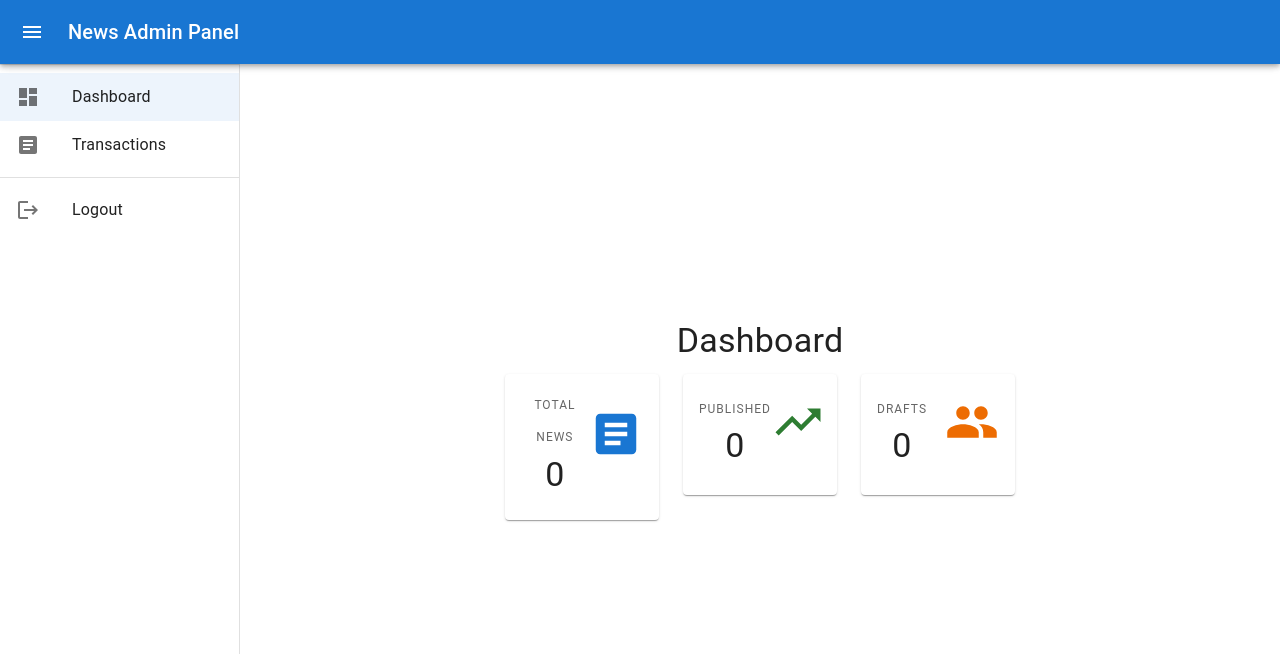
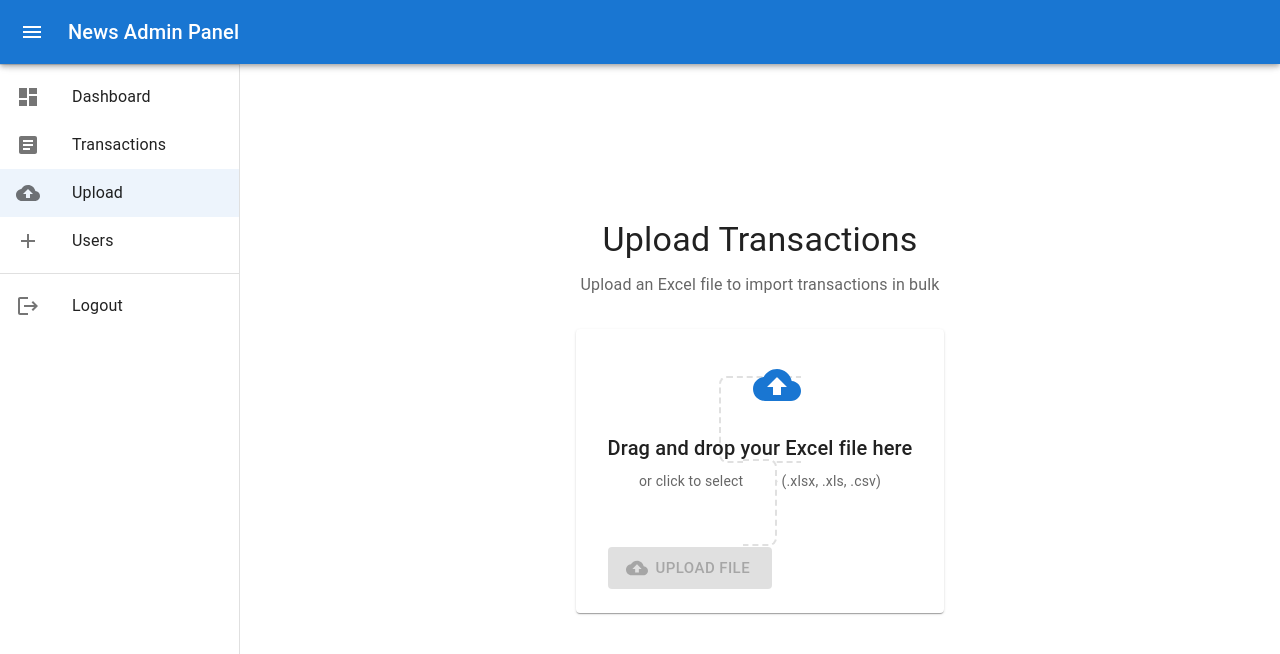
Before and after one commit to PauloAlmeidaBrasa/admin-transaction-front, a React (Vite) app: page /upload in a window 1280 px wide. Before the commit this address led to /. Shown: the top 654 px of the page. Built offline with nearby package versions, Linux system fonts and the light colour scheme; sample sign-in values are in the browser's storage.

Commit message:
feat: adding upload page e routine

```diff
--- a/src/App.jsx
+++ b/src/App.jsx
@@ -10,6 +10,7 @@ import Layout from './components/Layout/layout';
 import Login from './pages/login/login';
 import TransactionList from './pages/transactions/transactionList'
 import TransactionEdit from './pages/transactions/transactionEdit';
+import Upload from './pages/upload/upload';
 
 
 
@@ -49,15 +50,10 @@ function App() {
           <>
             <Route path="/" element={<Layout><Dashboard /></Layout>} />
             <Route path="/transactions" element={<Layout><TransactionList /></Layout>} />
+            <Route path="/upload" element={<Layout><Upload /></Layout>} />
             {/* <Route path="/news/create" element={<Layout><NewsCreate /></Layout>} /> */}
             <Route path="/transaction/update/:id" element={<Layout><TransactionEdit /></Layout>} />
-            {/* <Route path="/category" element={<Layout><CategoryList /></Layout>} /> */}
-            {/* <Route path="/category/edit/:id" element={<Layout><CategoryEdit /></Layout>} /> */}
-            {/* <Route path="/category/add-category" element={<Layout><CategoryCreate /></Layout>} /> */}
-            {/* <Route path="/user" element={<Layout><UserList /></Layout>} /> */}
-            {/* <Route path="/user/create" element={<Layout><UserCreate /></Layout>} /> */}
-            {/* <Route path="/user/edit/:id" element={<Layout><UserEdit /></Layout>} /> */}
-            <Route path="*" element={<Navigate to="/" replace />} />
+            <Route path="*" element={<Navigate to="/transactions" replace />} />
           </>
         )}
 
--- a/src/components/Layout/layout.jsx
+++ b/src/components/Layout/layout.jsx
@@ -20,6 +20,7 @@ import {
   Article as NewsIcon,
   Add as AddIcon,
   Logout as LogoutIcon,
+  CloudUpload as CloudUploadIcon,
 } from '@mui/icons-material';
 import { useNavigate, useLocation } from 'react-router-dom';
 import { useLogout } from '../../hooks/useAuth.js'
@@ -58,10 +59,9 @@ const Layout = ({ children }) => {
 
   const menuItems = [
     { text: 'Dashboard', icon: <DashboardIcon />, path: '/' },
-    { text: 'Transactions', icon: <NewsIcon />, path: '/news' },
-    // { text: 'Create News', icon: <AddIcon />, path: '/news/create' },
-    // { text: 'Category', icon: <AddIcon />, path: '/category' },
-    // { text: 'Users', icon: <AddIcon />, path: '/user' },
+    { text: 'Transactions', icon: <NewsIcon />, path: '/Transactions' },
+    { text: 'Upload', icon: <CloudUploadIcon />, path: '/upload' },,
+    { text: 'Users', icon: <AddIcon />, path: '/user' },
   ];
 
   return (
--- /dev/null
+++ b/src/pages/upload/upload.jsx
@@ -0,0 +1,260 @@
+import React, { useState } from 'react';
+import {
+  Container,
+  Card,
+  CardContent,
+  Button,
+  Typography,
+  Box,
+  Alert,
+  CircularProgress,
+  LinearProgress,
+  Table,
+  TableBody,
+  TableCell,
+  TableContainer,
+  TableHead,
+  TableRow,
+  Paper,
+} from '@mui/material';
+import {
+  CloudUpload as CloudUploadIcon,
+  CheckCircle as CheckCircleIcon,
+  Error as ErrorIcon,
+} from '@mui/icons-material';
+import { adminAPITransaction } from '../../services/api/api-admin';
+
+const Upload = () => {
+  const [file, setFile] = useState(null);
+  const [uploading, setUploading] = useState(false);
+  const [uploadStatus, setUploadStatus] = useState(null);
+  const [uploadResult, setUploadResult] = useState(null);
+
+  const handleFileChange = (e) => {
+    const selectedFile = e.target.files?.[0];
+    if (selectedFile) {
+      // Validate file type
+      if (!selectedFile.name.match(/\.(xlsx|xls|csv)$/i)) {
+        setUploadStatus({
+          type: 'error',
+          message: 'Please select a valid Excel file (.xlsx, .xls, or .csv)',
+        });
+        setFile(null);
+        return;
+      }
+      setFile(selectedFile);
+      setUploadStatus(null);
+    }
+  };
+
+  const handleUpload = async () => {
+    if (!file) {
+      setUploadStatus({
+        type: 'error',
+        message: 'Please select a file to upload',
+      });
+      return;
+    }
+
+    setUploading(true);
+    setUploadStatus(null);
+
+    try {
+      const response = await adminAPITransaction.upload(file);
+
+      setUploadStatus({
+        type: 'success',
+        message: `Successfully uploaded ${file.name}`,
+      });
+
+      setUploadResult(response.data?.data);
+      setFile(null);
+
+      // Reset form after 3 seconds
+      setTimeout(() => {
+        setFile(null);
+        setUploadStatus(null);
+      }, 3000);
+    } catch (error) {
+      setUploadStatus({
+        type: 'error',
+        message: error.response?.data?.message || error.message || 'Failed to upload file',
+      });
+    } finally {
+      setUploading(false);
+    }
+  };
+
+  return (
+    <Container maxWidth="md" sx={{ py: 4 }}>
+      <Box sx={{ mb: 4 }}>
+        <Typography variant="h4" component="h1" gutterBottom>
+          Upload Transactions
+        </Typography>
+        <Typography variant="body1" color="textSecondary">
+          Upload an Excel file to import transactions in bulk
+        </Typography>
+      </Box>
+
+      <Card sx={{ mb: 4 }}>
+        <CardContent sx={{ p: 4 }}>
+          <Box
+            sx={{
+              border: '2px dashed',
+              borderColor: file ? 'success.main' : 'divider',
+              borderRadius: 2,
+              p: 4,
+              textAlign: 'center',
+              backgroundColor: file ? 'success.light' : 'background.paper',
+              transition: 'all 0.3s ease',
+              cursor: 'pointer',
+              '&:hover': {
+                borderColor: 'primary.main',
+                backgroundColor: 'action.hover',
+              },
+            }}
+            component="label"
+          >
+            <input
+              hidden
+              accept=".xlsx,.xls,.csv"
+              type="file"
+              onChange={handleFileChange}
+              disabled={uploading}
+            />
+            <CloudUploadIcon sx={{ fontSize: 48, color: 'primary.main', mb: 2 }} />
+            <Typography variant="h6" gutterBottom>
+              {file ? file.name : 'Drag and drop your Excel file here'}
+            </Typography>
+            <Typography variant="body2" color="textSecondary">
+              or click to select a file (.xlsx, .xls, .csv)
+            </Typography>
+            {file && (
+              <Typography variant="caption" display="block" sx={{ mt: 1 }}>
+                Size: {(file.size / 1024).toFixed(2)} KB
+              </Typography>
+            )}
+          </Box>
+
+          {uploadStatus && (
+            <Alert
+              severity={uploadStatus.type}
+              sx={{ mt: 3 }}
+              icon={
+                uploadStatus.type === 'success' ? (
+                  <CheckCircleIcon />
+                ) : (
+                  <ErrorIcon />
+                )
+              }
+            >
+              {uploadStatus.message}
+            </Alert>
+          )}
+
+          {uploading && (
+            <Box sx={{ mt: 3 }}>
+              <LinearProgress />
+              <Typography variant="body2" color="textSecondary" sx={{ mt: 2 }}>
+                Uploading file...
+              </Typography>
+            </Box>
+          )}
+
+          <Box sx={{ mt: 4, display: 'flex', gap: 2 }}>
+            <Button
+              variant="contained"
+              size="large"
+              onClick={handleUpload}
+              disabled={!file || uploading}
+              startIcon={uploading ? <CircularProgress size={20} /> : <CloudUploadIcon />}
+            >
+              {uploading ? 'Uploading...' : 'Upload File'}
+            </Button>
+            {file && (
+              <Button
+                variant="outlined"
+                size="large"
+                onClick={() => {
+                  setFile(null);
+                  setUploadStatus(null);
+                }}
+                disabled={uploading}
+              >
+                Clear
+              </Button>
+            )}
+          </Box>
+        </CardContent>
+      </Card>
+
+      {uploadResult && (
+        <Card>
+          <CardContent>
+            <Typography variant="h6" gutterBottom>
+              Upload Summary
+            </Typography>
+            <TableContainer component={Paper} variant="outlined">
+              <Table>
+                <TableHead>
+                  <TableRow sx={{ backgroundColor: '#f5f5f5' }}>
+                    <TableCell>Metric</TableCell>
+                    <TableCell align="right">Count</TableCell>
+                  </TableRow>
+                </TableHead>
+                <TableBody>
+                  <TableRow>
+                    <TableCell>Total Rows Processed</TableCell>
+                    <TableCell align="right">
+                      {uploadResult.total_rows || 0}
+                    </TableCell>
+                  </TableRow>
+                  <TableRow>
+                    <TableCell>Successful Imports</TableCell>
+                    <TableCell align="right" sx={{ color: 'success.main' }}>
+                      {uploadResult.success_count || 0}
+                    </TableCell>
+                  </TableRow>
+                  <TableRow>
+                    <TableCell>Failed Imports</TableCell>
+                    <TableCell align="right" sx={{ color: 'error.main' }}>
+                      {uploadResult.error_count || 0}
+                    </TableCell>
+                  </TableRow>
+                </TableBody>
+              </Table>
+            </TableContainer>
+
+            {uploadResult.errors && uploadResult.errors.length > 0 && (
+              <Box sx={{ mt: 3 }}>
+                <Typography variant="subtitle2" color="error" gutterBottom>
+                  Errors:
+                </Typography>
+                <TableContainer component={Paper} variant="outlined">
+                  <Table size="small">
+                    <TableHead>
+                      <TableRow>
+                        <TableCell>Row</TableCell>
+                        <TableCell>Error Message</TableCell>
+                      </TableRow>
+                    </TableHead>
+                    <TableBody>
+                      {uploadResult.errors.map((error, idx) => (
+                        <TableRow key={idx}>
+                          <TableCell>{error.row}</TableCell>
+                          <TableCell>{error.message}</TableCell>
+                        </TableRow>
+                      ))}
+                    </TableBody>
+                  </Table>
+                </TableContainer>
+              </Box>
+            )}
+          </CardContent>
+        </Card>
+      )}
+    </Container>
+  );
+};
+
+export default Upload;
--- a/src/services/api/api-admin.js
+++ b/src/services/api/api-admin.js
@@ -131,6 +131,15 @@ export const adminAPITransaction = {
     return api.patch(getApiUrl(`transaction/update/${id}`), data)
   },
   delete: (id) => api.post(getApiUrl(`transaction/delete/${id}`)),
+  upload: async (file) => {
+    const formData = new FormData();
+    formData.append('file', file);
+    return api.post(getApiUrl('transaction/upload'), formData, {
+      headers: {
+        'Content-Type': 'multipart/form-data',
+      },
+    });
+  },
 };
 
 
```
